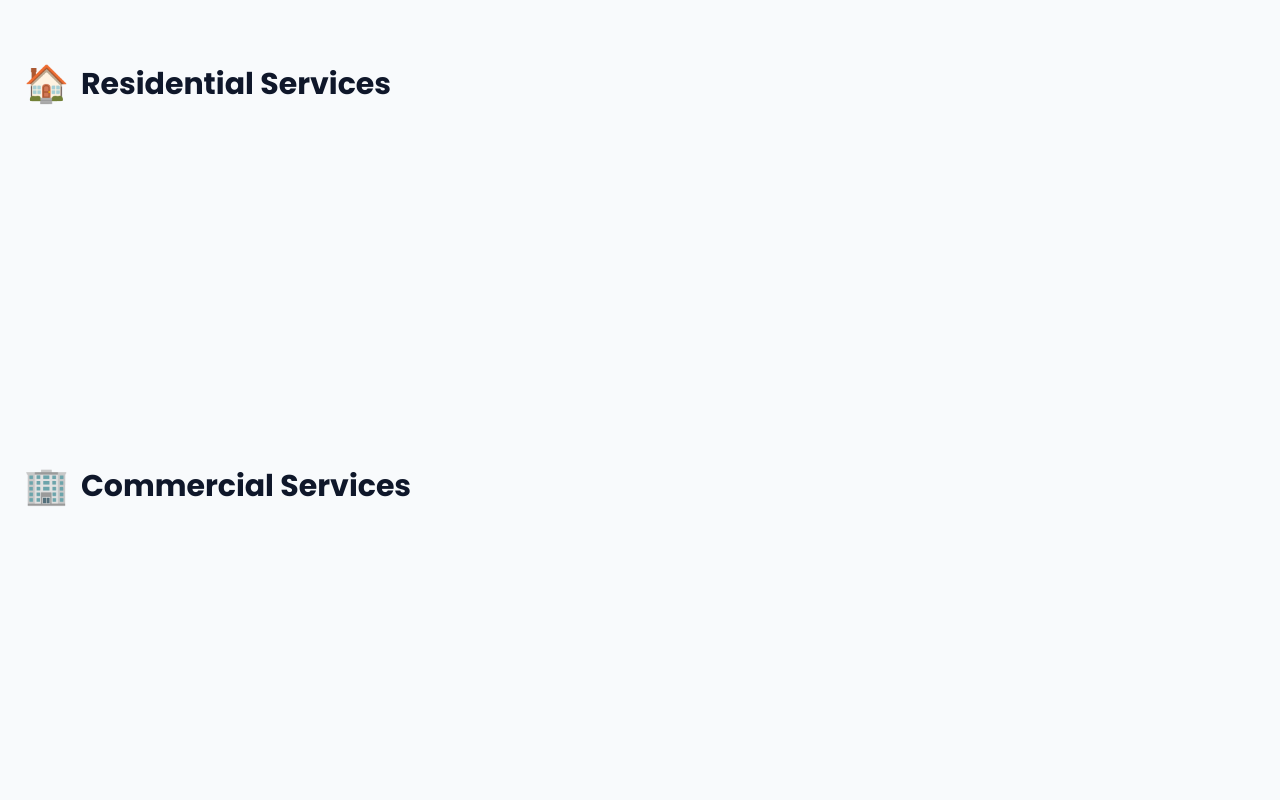
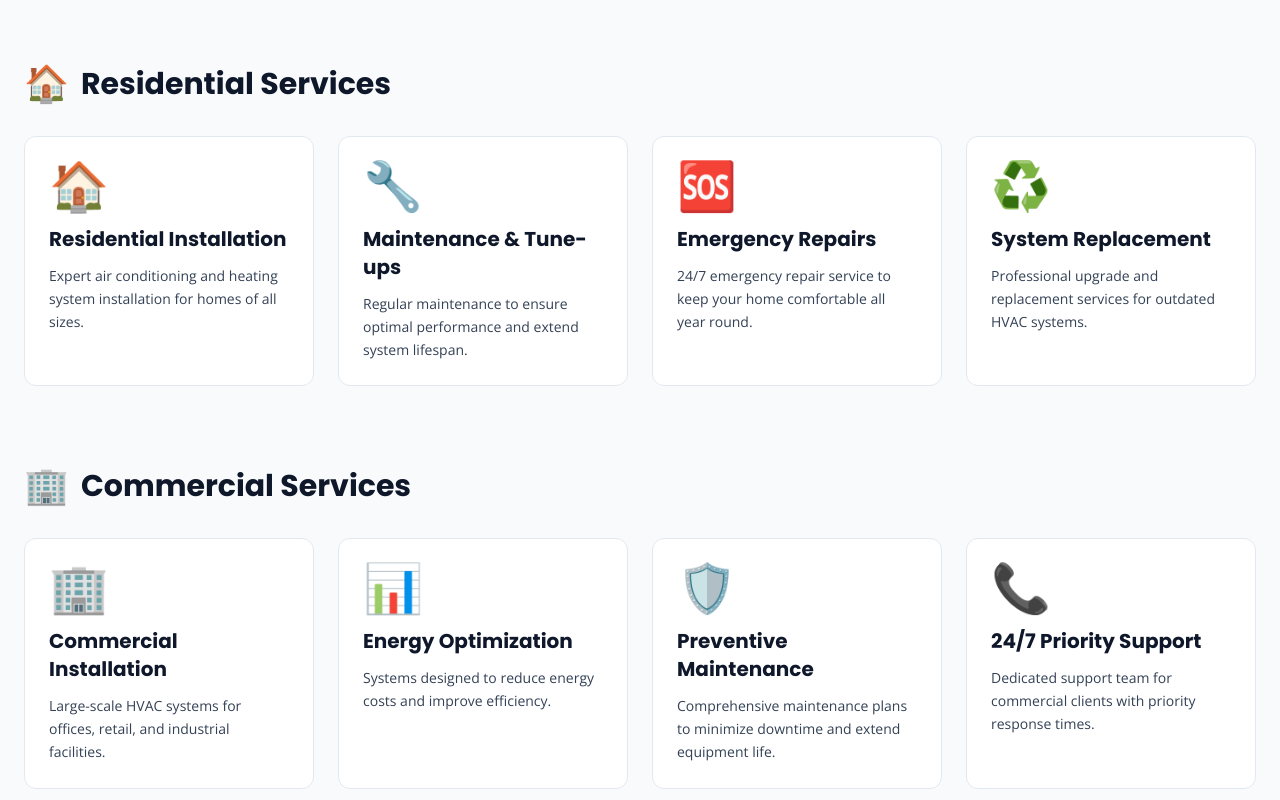
Before and after one commit to agustinarbolante-maker/Website-Maker, a Next.js app in the folder procool-hvac-example/: page / in a window 1280 px wide. Shown: the part 1040-1840 px from the top of the page. Built offline with nearby package versions, Linux system fonts and the light colour scheme.

Commit message:
Critical Fix: Make grid items visible by removing opacity-0 and adding fade-in animation

```diff
--- a/procool-hvac-example/src/app/globals.css
+++ b/procool-hvac-example/src/app/globals.css
@@ -46,7 +46,7 @@
   }
 
   .grid-item {
-    @apply opacity-0;
+    @apply opacity-100 animate-fade-in;
   }
 }
 
```
